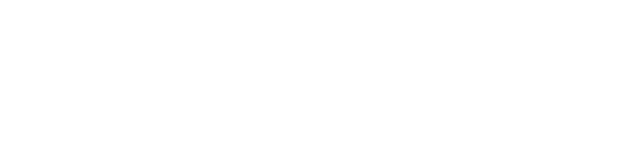
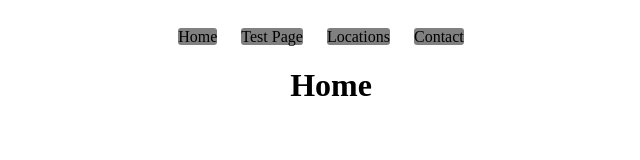
Before and after one commit to Comrade-Bacon/English-Final, a plain HTML site: page index.html in a window 1280 px wide. Shown: the whole page, without its empty margins (309-949 px from the left). Drawn offline with Linux system fonts and the light colour scheme.

Commit message:
general updates

```diff
--- a/index.html
+++ b/index.html
@@ -1,15 +1,22 @@
 <!DOCTYPE html>
 <html>
     <head>
-        <title>Home</title>
+        <title>Home | Colton Thompson English Final</title>
 
         <link rel="stylesheet" href="styles.css">
     </head>
 
     <body>
-        <section>
-            <div></div>
-        </section>
+        <header>
+            <nav>
+                <ul>
+                    <li class="navigate"><a href="index.html">Home</a></li>
+                    <li class="navigate"><a href="pages/word_web_test.htm">Test Page</a></li>
+                    <li class="navigate"><a href="pages/locations.html">Locations</a></li>
+                    <li class="navigate"><a href="pages/contact.html">Contact</a></li>
+                </ul>
+            </nav>
+            <h1>Home</h1>
+        </header>
     </body>
-
 </html>
--- a/styles.css
+++ b/styles.css
@@ -1,4 +1,31 @@
 
-.project {
-    width: 80%;
+header {
+    padding: 20px;
+    text-align: center;
 }
+
+nav ul {
+    margin: 0;
+    padding: 0;
+    list-style-type: none; /* remove bullet points */
+}
+
+nav li {
+    display: inline;
+    margin-right: 20px;
+    border-radius: 3px;
+}
+
+nav li.navigate {
+
+    background-color: grey;
+}
+
+nav li.navigate:hover {
+    background-color: red;
+}
+
+nav a {
+    color: black;
+    text-decoration: none;
+}
```
Also changed, not shown: pages/word_web_test.htm (+37 -27 lines).
